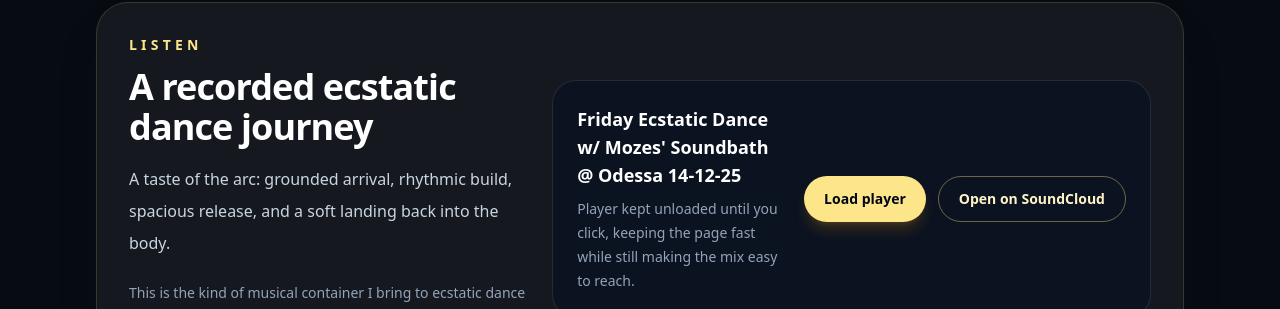
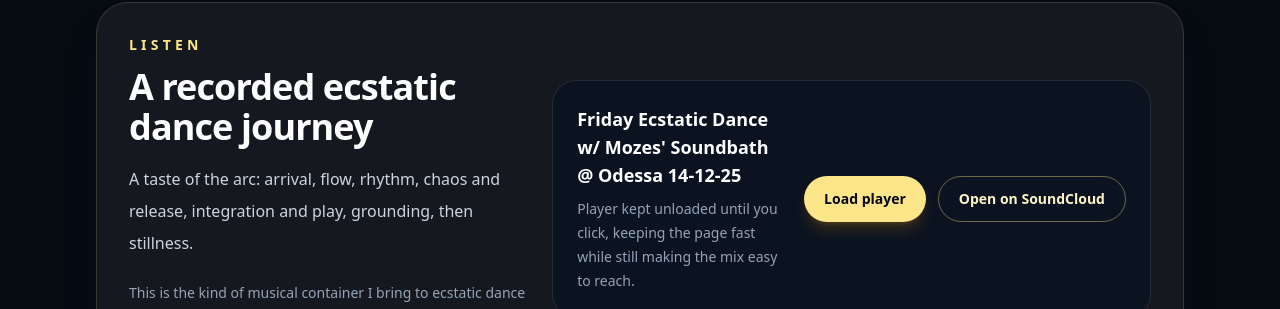
Before and after one commit to kokosthief/dj.henners.bio, a Next.js app: page / in a window 1280 px wide. Shown: the part 1599-1908 px from the top of the page. Built offline with nearby package versions, Linux system fonts and the light colour scheme.

Commit message:
fix: align soundcloud arc copy

```diff
--- a/src/app/components/SoundCloudWidget.tsx
+++ b/src/app/components/SoundCloudWidget.tsx
@@ -22,7 +22,7 @@ const SoundCloudWidget: React.FC = () => {
           <p className="mb-3 text-sm font-semibold uppercase tracking-[0.3em] text-amber-200">Listen</p>
           <h2 className="text-3xl font-semibold tracking-tight text-white md:text-4xl">A recorded ecstatic dance journey</h2>
           <p className="mt-4 text-base leading-8 text-slate-300">
-            A taste of the arc: grounded arrival, rhythmic build, spacious release, and a soft landing back into the body.
+            A taste of the arc: arrival, flow, rhythm, chaos and release, integration and play, grounding, then stillness.
           </p>
           <p className="mt-5 max-w-xl text-sm leading-7 text-slate-400">
             This is the kind of musical container I bring to ecstatic dance floors, retreats, ceremonies, and communities that want movement with depth.
```
